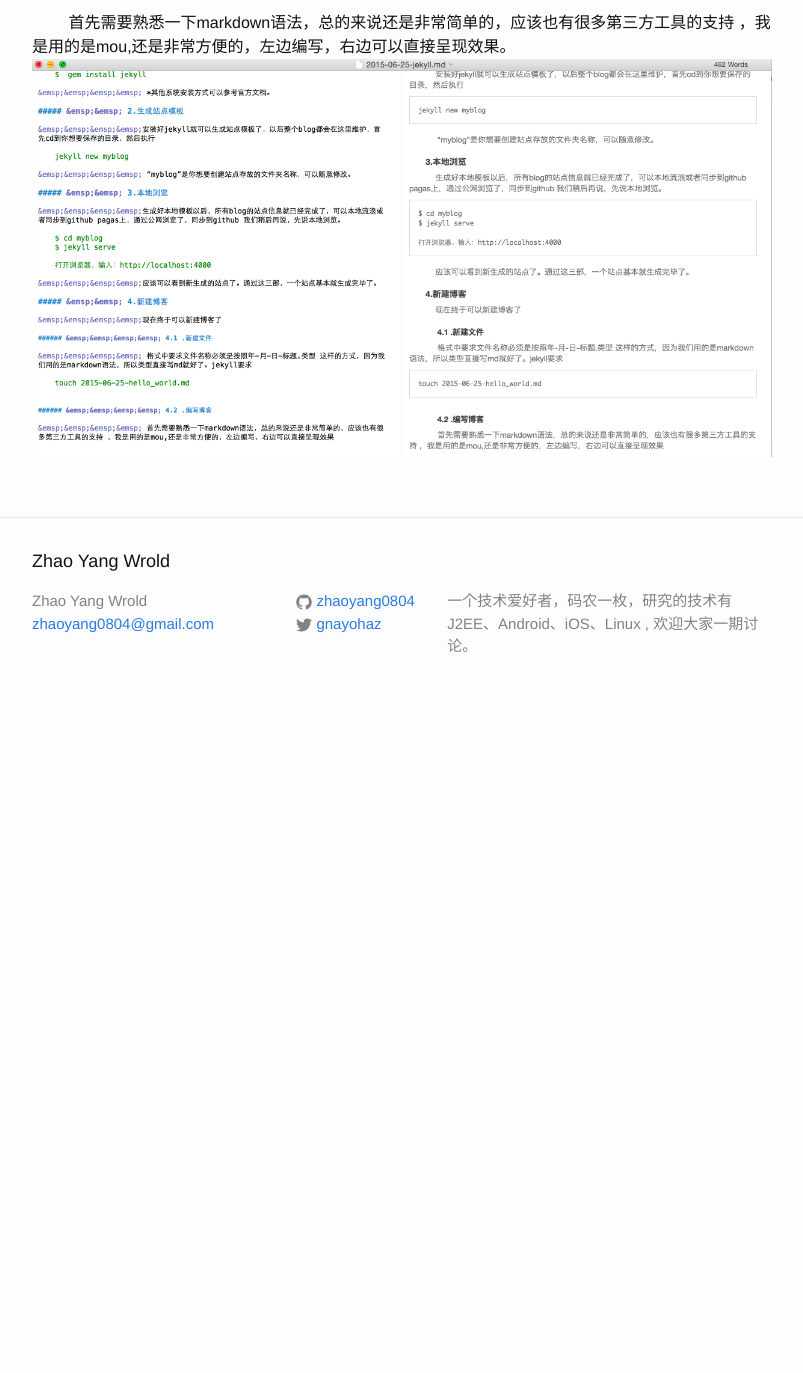
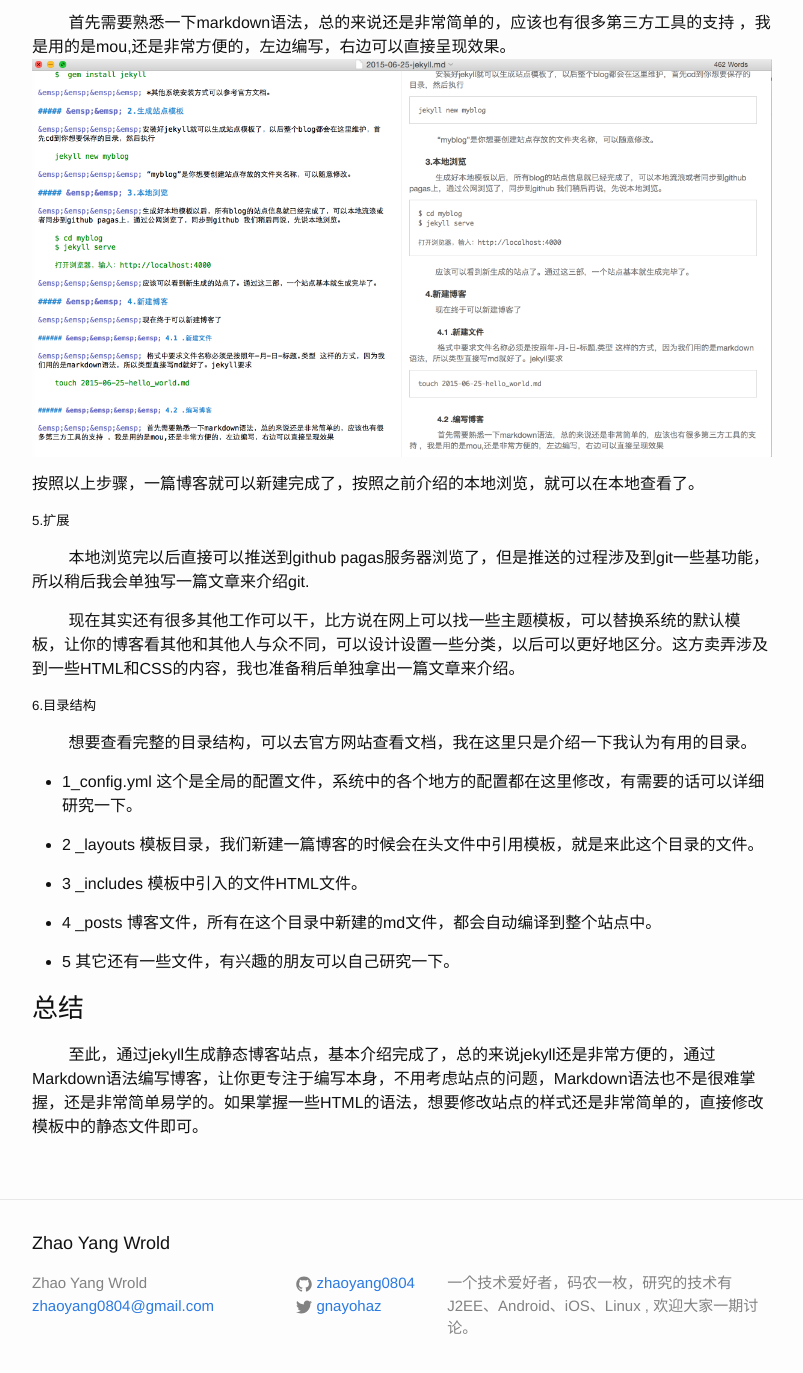
Before and after one commit to zhaoyang0804/zhaoyang0804.github.io, a Jekyll site: the page built from _posts/2015-06-25-jekyll.md, in a window 1280 px wide and 1400 px high, scrolled down 1425 px. Shown: the top 1373 px of the window, without its empty margins (238-1041 px from the left). Built offline with Jekyll 4.4.1, drawn with Linux system fonts in a browser that asks for light colours; before the commit the page ends 2143 px from its top, so only the background shows below that.

Commit message:
commit jekyll

```diff
--- a/_posts/2015-06-25-jekyll.md
+++ b/_posts/2015-06-25-jekyll.md
@@ -16,7 +16,7 @@ title: jekyll
 
 ##### 1.首先来是安装
 
-mac os系统 集成了ruby,所以安装非常方便，执行下面操作。
+&emsp;&emsp;mac os系统 集成了ruby,所以安装非常方便，执行下面操作。
 
 	$  gem install jekyll
 
@@ -24,7 +24,7 @@ mac os系统 集成了ruby,所以安装非常方便，执行下面操作。
 
 #####  2.生成站点模板
 
-安装好jekyll就可以生成站点模板了，以后整个blog都会在这里维护，首先cd到你想要保存的目录，然后执行
+&emsp;&emsp;安装好jekyll就可以生成站点模板了，以后整个blog都会在这里维护，首先cd到你想要保存的目录，然后执行
 
 	jekyll new myblog
 
@@ -32,7 +32,7 @@ mac os系统 集成了ruby,所以安装非常方便，执行下面操作。
 
 ##### 3.本地浏览
 
-生成好本地模板以后，所有blog的站点信息就已经完成了，可以本地流浪或者同步到github pagas上，通过公网浏览了，同步到github 我们稍后再说，先说本地浏览。
+&emsp;&emsp;生成好本地模板以后，所有blog的站点信息就已经完成了，可以本地流浪或者同步到github pagas上，通过公网浏览了，同步到github 我们稍后再说，先说本地浏览。
 
 	$ cd myblog
 	$ jekyll serve
@@ -56,3 +56,34 @@ mac os系统 集成了ruby,所以安装非常方便，执行下面操作。
 
 &emsp;&emsp; 首先需要熟悉一下markdown语法，总的来说还是非常简单的，应该也有很多第三方工具的支持 ，我是用的是mou,还是非常方便的，左边编写，右边可以直接呈现效果。
 ![Mou Markdown 语法截图]({{ site.url }}/assets/QQ20150626-1@2x.png)
+
+
+按照以上步骤，一篇博客就可以新建完成了，按照之前介绍的本地浏览，就可以在本地查看了。
+
+
+##### 5.扩展
+
+&emsp;&emsp; 本地浏览完以后直接可以推送到github pagas服务器浏览了，但是推送的过程涉及到git一些基功能，所以稍后我会单独写一篇文章来介绍git.
+
+&emsp;&emsp; 现在其实还有很多其他工作可以干，比方说在网上可以找一些主题模板，可以替换系统的默认模板，让你的博客看其他和其他人与众不同，可以设计设置一些分类，以后可以更好地区分。这方卖弄涉及到一些HTML和CSS的内容，我也准备稍后单独拿出一篇文章来介绍。
+
+
+##### 6.目录结构
+
+&emsp;&emsp; 想要查看完整的目录结构，可以去官方网站查看文档，我在这里只是介绍一下我认为有用的目录。
+
+
+* 1_config.yml 这个是全局的配置文件，系统中的各个地方的配置都在这里修改，有需要的话可以详细研究一下。
+
+* 2 _layouts 模板目录，我们新建一篇博客的时候会在头文件中引用模板，就是来此这个目录的文件。
+
+* 3 _includes 模板中引入的文件HTML文件。
+
+* 4 _posts 博客文件，所有在这个目录中新建的md文件，都会自动编译到整个站点中。
+
+* 5 其它还有一些文件，有兴趣的朋友可以自己研究一下。
+
+
+### 总结
+
+&emsp;&emsp; 至此，通过jekyll生成静态博客站点，基本介绍完成了，总的来说jekyll还是非常方便的，通过Markdown语法编写博客，让你更专注于编写本身，不用考虑站点的问题，Markdown语法也不是很难掌握，还是非常简单易学的。如果掌握一些HTML的语法，想要修改站点的样式还是非常简单的，直接修改模板中的静态文件即可。
```
